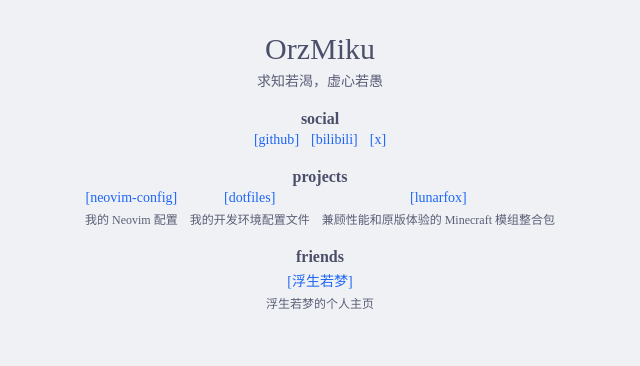
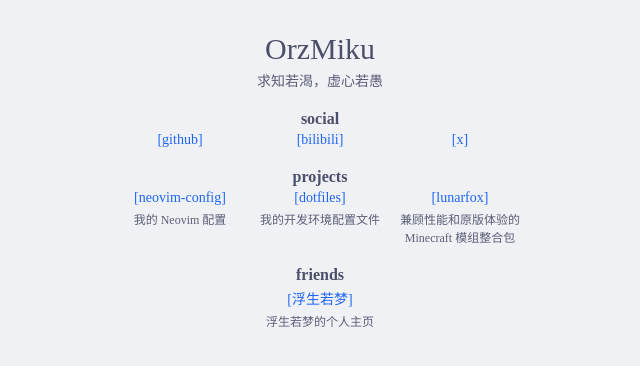
Before and after one commit to OrzMiku/homepage, a React (Vite) app: page / in a window 1280 px wide. Shown: the top 366 px of the page, without its empty margins (320-960 px from the left). Built offline with nearby package versions, Linux system fonts and the light colour scheme.

Commit message:
统一链接分组的等宽布局

```diff
--- a/src/components/App/App.module.css
+++ b/src/components/App/App.module.css
@@ -7,6 +7,7 @@
 }
 
 .linkSection {
+  width: calc(100% - var(--space-8));
   margin-top: var(--space-4);
   text-align: center;
 
@@ -14,4 +15,8 @@
     margin: 0 0 var(--space-1);
     font-size: var(--text-md);
   }
+
+  & > ul > li {
+    flex: 0 0 min(100%, 8rem);
+  }
 }
```
